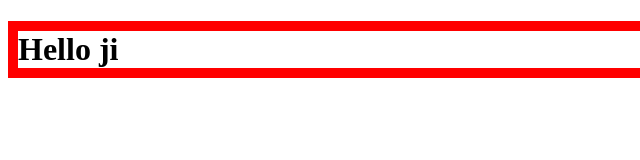
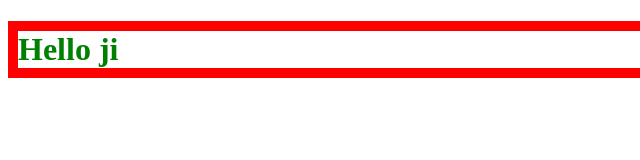
Before and after one commit to suyashjaiswal24/Chai-Tailwind, a plain HTML site: page index.html in a window 1280 px wide. Shown: the full height of the page, 0-640 px from the left. Drawn offline with Linux system fonts and the light colour scheme.

Commit message:
Handled multiple classes in one element

```diff
--- a/index.html
+++ b/index.html
@@ -6,9 +6,9 @@
     <title>ChaiTailwind</title>
 </head>
 <body>
-
-    <h1 class="chai-border-10">Hello ji</h1>
-
+    <!-- <h1 class="box chai-border-10 chai-color-blue puppy nochai-border-10">Hello ji</h1> -->
+    <h1 class="chai-border-10 chai-color-green">Hello ji</h1>
+    <!-- <h1 class="heading">Hello ji</h1> -->
     <script src="main.js"></script>
 </body>
 </html>
--- a/main.js
+++ b/main.js
@@ -1,17 +1,26 @@
 
 const styles = {
     "border-10" : "border: 10px solid red",
-    "c-green" : "color: green"
+    "color-green" : "color: green"
 }
 
 
 let ele = document.querySelector('[class]')
 console.log("Element: ", ele)
 
-let strippedClassName = ele.className.slice(5)
+const classArray = Array.from(ele.classList)
+console.log("ClassArray: ", classArray) // ClassArray:  (2) ['chai-border-10', 'chai-color-green']
 
-console.log("StrippedClassName: ", strippedClassName)
+let style = ""
 
-if(styles[strippedClassName]){
-    ele.style = styles[strippedClassName]
-}
+classArray.forEach((cl) => {
+
+    let strippedClassName = cl.slice(5);
+    console.log("StrippedClassName: ", strippedClassName) // StrippedClassName:  border-10            StrippedClassName:  color-green
+
+    if(styles[strippedClassName]){
+        style += styles[strippedClassName] + "; " //style="border: 10px solid red;"              style="border: 10px solid red; color: green;"
+    }
+})
+
+ele.style = style // <h1 class="chai-border-10 chai-color-green" style="border: 10px solid red; color: green;">Hello ji</h1>
```
